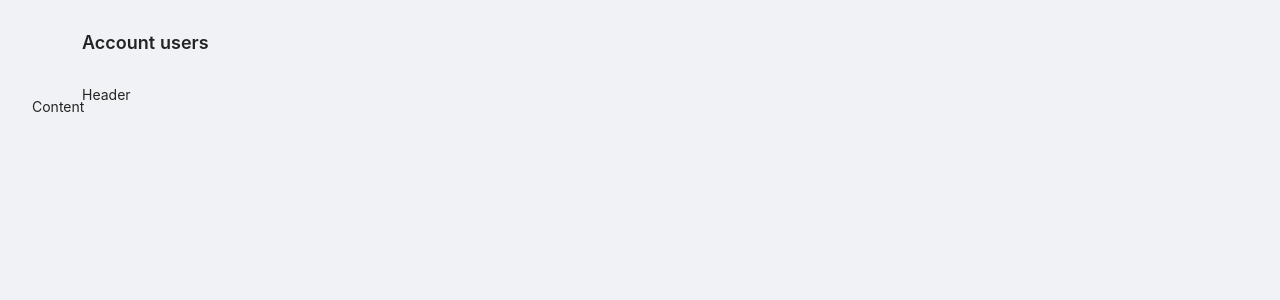
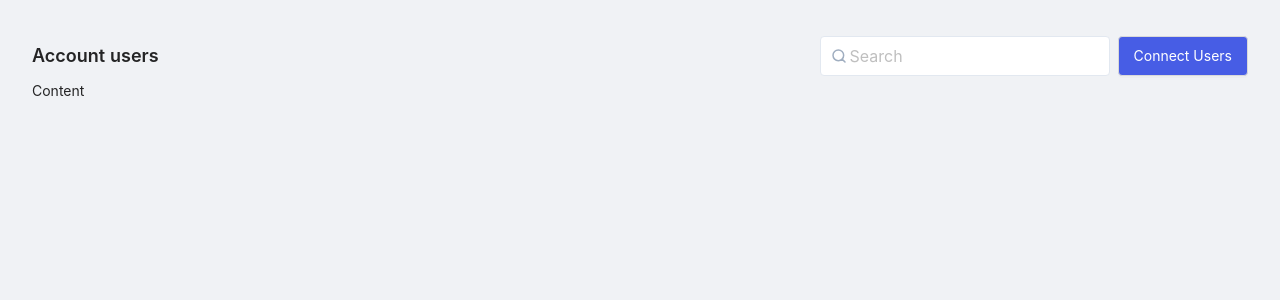
Before and after one commit to J0ssue/account_users, a React (Vite) app: page / in a window 1280 px wide. Shown: the top 300 px of the page. Built offline with nearby package versions, Linux system fonts and the light colour scheme.

Commit message:
klaus: Add header UI

```diff
--- a/src/App.tsx
+++ b/src/App.tsx
@@ -1,15 +1,14 @@
 import { Layout, Typography } from "antd";
+import KHeader from "./components/molecules/KHeader";
+import "./less/App.less";
 
-const { Content, Header } = Layout;
+const { Content } = Layout;
 const { Title } = Typography;
 
 function App() {
   return (
     <Layout className="App">
-      <Header className="bg-none">
-        <Title className="text-title">Account users</Title>
-        Header
-      </Header>
+      <KHeader />
       <Content>Content</Content>
     </Layout>
   );
--- /dev/null
+++ b/src/components/atoms/Icons/Icons.tsx
@@ -0,0 +1,19 @@
+export function Search() {
+  return (
+    <svg
+      width="14"
+      height="14"
+      viewBox="0 0 14 14"
+      fill="none"
+      xmlns="http://www.w3.org/2000/svg"
+    >
+      <path
+        d="M13 13L10.1 10.1M11.6667 6.33333C11.6667 9.27885 9.27885 11.6667 6.33333 11.6667C3.38781 11.6667 1 9.27885 1 6.33333C1 3.38781 3.38781 1 6.33333 1C9.27885 1 11.6667 3.38781 11.6667 6.33333Z"
+        stroke="#A0AEC0"
+        stroke-width="1.5"
+        stroke-linecap="round"
+        stroke-linejoin="round"
+      />
+    </svg>
+  );
+}
--- /dev/null
+++ b/src/components/molecules/KHeader/index.tsx
@@ -0,0 +1,26 @@
+import { AutoComplete, Button, Input, PageHeader, Typography } from "antd";
+import { Search } from "../../atoms/Icons/Icons";
+
+const { Title } = Typography;
+
+function KHeader() {
+  return (
+    <PageHeader
+      title={<Title className="text-title">Account users</Title>}
+      className="klaus-page-header"
+      extra={[
+        <AutoComplete options={[{}, {}]}>
+          <Input
+            className="klaus-search-input"
+            size="large"
+            placeholder="Search"
+            prefix={<Search />}
+          />
+        </AutoComplete>,
+        <Button className="klaus-button-primary">Connect Users</Button>,
+      ]}
+    />
+  );
+}
+
+export default KHeader;
--- /dev/null
+++ b/src/less/App.less
@@ -0,0 +1,24 @@
+@import "./variables.less";
+.App {
+  .klaus-page-header {
+    padding: 0px !important;
+    .ant-page-header-heading {
+      h1 {
+        margin: 0px;
+      }
+    }
+  }
+}
+
+.klaus-search-input {
+  background: @default-white;
+  border: 1px solid @border-white;
+  border-radius: @border-radius-small;
+}
+
+.klaus-button-primary {
+  height: @height-btn-input-normal;
+  background: @primary-blue;
+  border-radius: @border-radius-small;
+  color: @default-white;
+}
--- a/src/less/variables.less
+++ b/src/less/variables.less
@@ -3,6 +3,10 @@
 @bg-purple: #efe2fe;
 @bg-blue: #c8e7f9;
 @bg-orange: #feebc8;
+
+@default-white: #fff;
+@border-white: #e2e8f0;
+@primary-blue: #475de5;
 
 @color-light: #718096;
 @color-red: #922b6c;
@@ -13,3 +17,6 @@
 @text-title: 18px;
 @text-paragraph: 14px;
 @text-small: 12px;
+
+@border-radius-small: 4px;
+@height-btn-input-normal: 40px;
```
